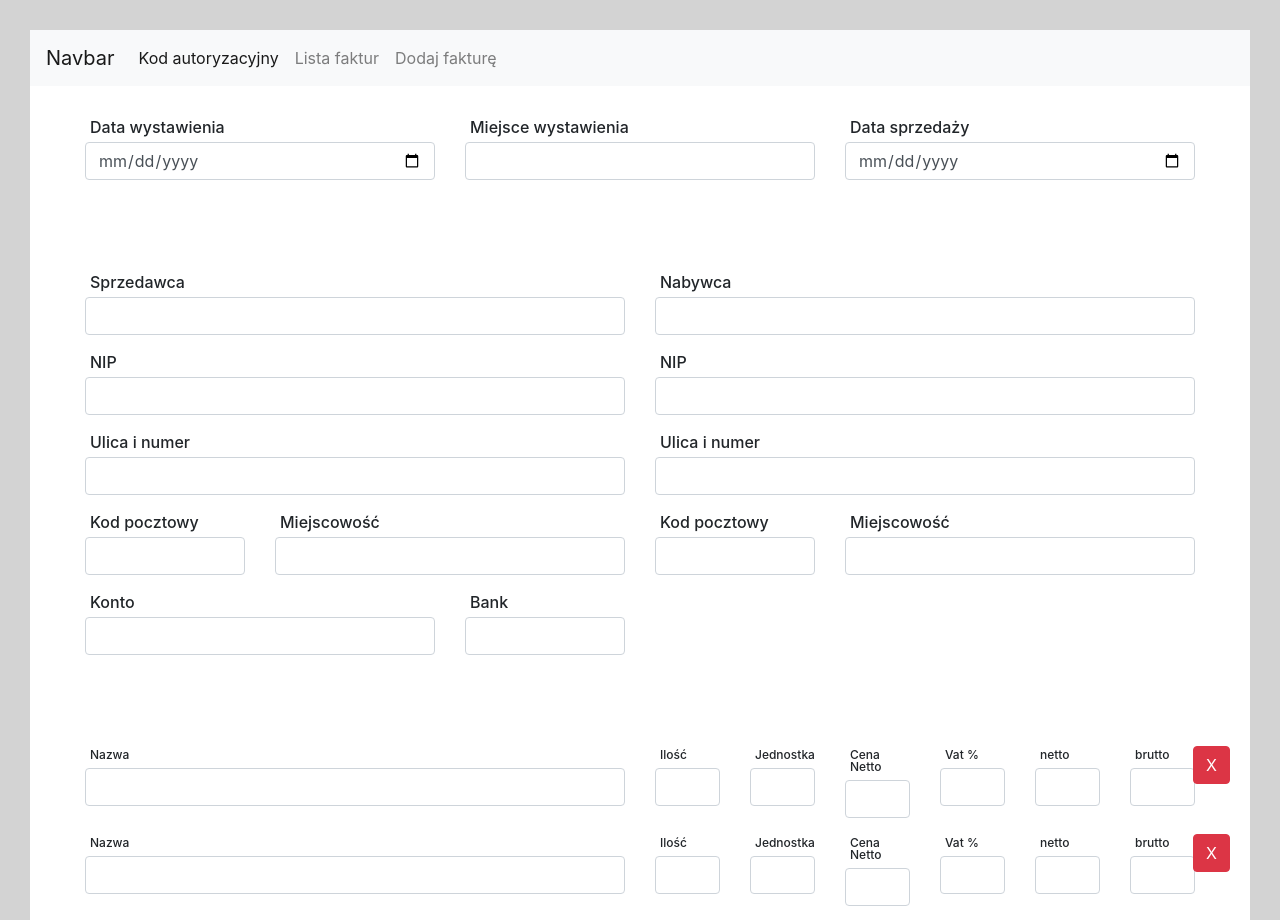
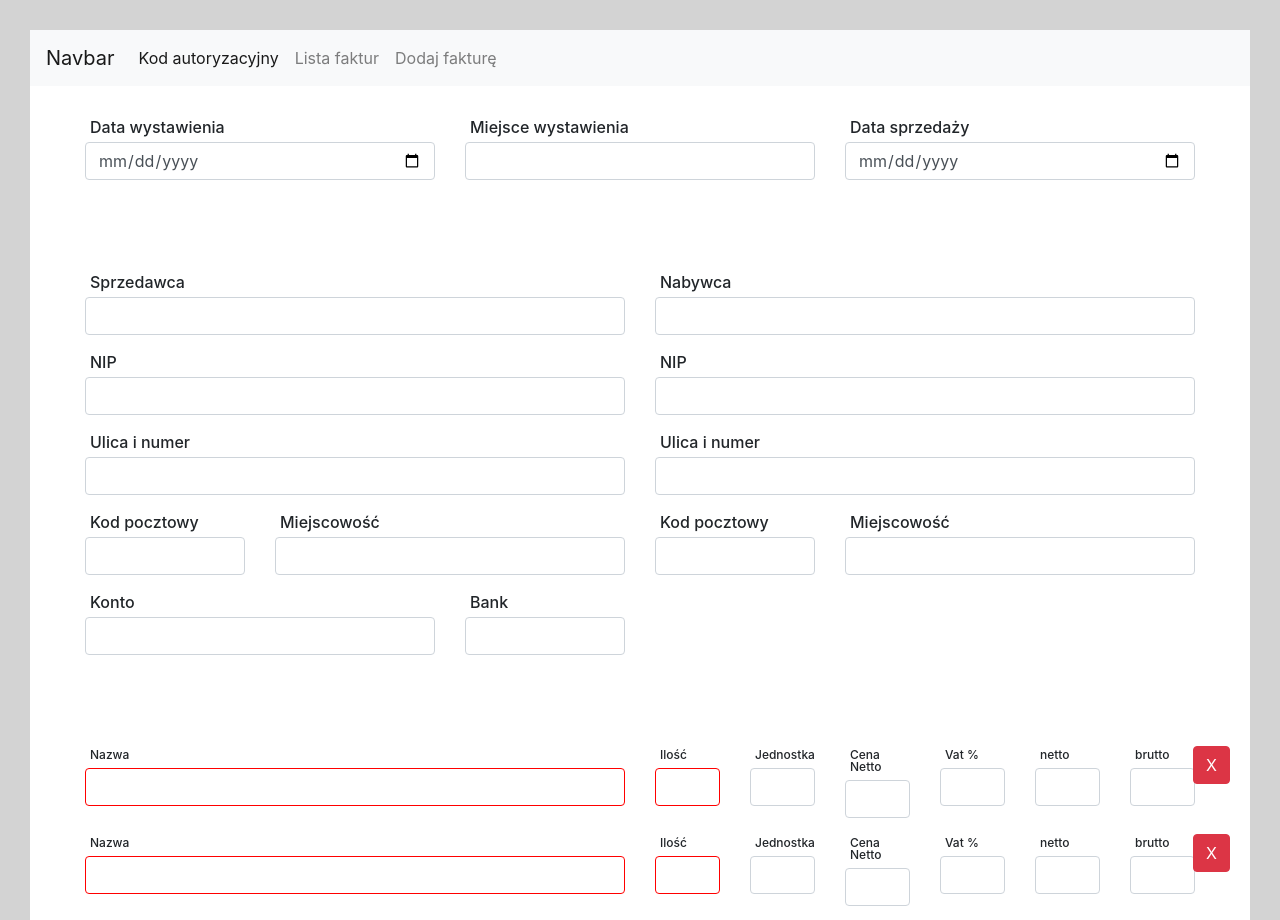
Before and after one commit to sp-pl/REST-API-Invoicing-interface, a React (Create React App) app in the folder rest-fakturownia/: page / in a window 1280 px wide. Shown: the top 920 px of the page. Built offline with nearby package versions, Linux system fonts and the light colour scheme.

Commit message:
validate invoice positions

```diff
--- a/rest-fakturownia/src/components/main/new_invoice/item_row.jsx
+++ b/rest-fakturownia/src/components/main/new_invoice/item_row.jsx
@@ -16,16 +16,28 @@ class ItemRow extends React.Component{
 					<h4 className="title">Nazwa</h4>
 					<input
 						type="text"
-						className="form-control"
+						className={
+							this.props.posName == '' ?
+							'form-control form-error'
+							:
+							'form-control'
+						}
 						name="name"
-						onInput={(event) => this.props.updateInvoice(event,this.props.itemIndex)} />
+						onInput={(event) => (this.props.updateInvoice(event,this.props.itemIndex), this.props.validateFields(event))} />
 				</div>
 				<div className="col-md-1">
 					<h4 className="title">Ilość</h4>
 					<input
 						type="number"
 						name="quantity"
-						className="form-control"
+						className={
+							this.props.posQt == '' ||
+							this.props.posQt == 0 ||
+							this.props.posQt < 0 ?
+							'form-control form-error'
+							:
+							'form-control'
+						}
 						onInput={(event) => this.props.updateInvoice(event,this.props.itemIndex)} />
 				</div>
 				<div className="col-md-1">
--- a/rest-fakturownia/src/components/main/new_invoice/new_invoice_template.jsx
+++ b/rest-fakturownia/src/components/main/new_invoice/new_invoice_template.jsx
@@ -34,17 +34,17 @@ class NewInvoiceTemplate extends React.Component{
 					"seller_tax_no": '',
 					positions:[
 						{
-						 "name":"Produkt A1",
+						 "name":"",
 						 "tax":'',
 						 "total_price_gross":'10.23',
-						 "quantity":1,
+						 "quantity":'',
 						 "unit": null
 						},
 						{
-						 "name":"Produkt A1",
+						 "name":"",
 						 "tax":23,
 						 "total_price_gross":10.23,
-						 "quantity":1,
+						 "quantity":'',
 						 "unit": null
 						}
 					]
@@ -56,6 +56,7 @@ class NewInvoiceTemplate extends React.Component{
 		this.addProductRow = this.addProductRow.bind(this);
 		this.removeProductRow = this.removeProductRow.bind(this);
 		this.validateFields = this.validateFields.bind(this);
+		this.validateRowFields = this.validateRowFields.bind(this);
 		this.submitInvoice = this.submitInvoice.bind(this);
 	}
 
@@ -113,6 +114,10 @@ class NewInvoiceTemplate extends React.Component{
 		}
 	};
 
+	validateRowFields(event){
+	    console.log('dupa')
+	}
+
 	submitInvoice(event){
 		event.preventDefault();
 		if(this.validateFields()){
@@ -167,19 +172,13 @@ class NewInvoiceTemplate extends React.Component{
 					<div className="row sides">
 						<div className="col-md-6 ">
 							<div className="form-group">
-								<h4
-									className={
-									this.state.params.invoice.seller_name === '' ?
-									'title title-error'
-									:
-									'title' }>
+								<h4 className='title'>
 									Sprzedawca
 								</h4>
 								<input
 									className={
-										this.state.params.invoice.seller_name === '' ||
-										this.state.params.invoice.seller_name === false ?
-										'error form-control'
+										this.state.params.invoice.seller_name === '' ?
+										'form-error form-control'
 										:
 										'form-control'
 									}
@@ -303,10 +302,10 @@ class NewInvoiceTemplate extends React.Component{
 				            itemIndex={index}
 				            position={position}
 				            remove={this.removeProductRow}
-				            handleName={this.handleRowNameChange}
-				            handleQt={this.handleRowQtChange}
-				            handleUnit={this.handleRowUnitChange}
-				            updateInvoice={this.handleRowDataChange} />
+				            updateInvoice={this.handleRowDataChange}
+				            validateFields={this.validateRowFields}
+				            posName={this.state.params.invoice.positions[index].name}
+				            posQt={this.state.params.invoice.positions[index].quantity} />
 			        ))}
 
 					<button
--- a/rest-fakturownia/src/index.css
+++ b/rest-fakturownia/src/index.css
@@ -15,3 +15,7 @@ body{
 .title-error{
 	color:red;
 }
+
+.form-error{
+	border:1px solid red !important;
+}
```
